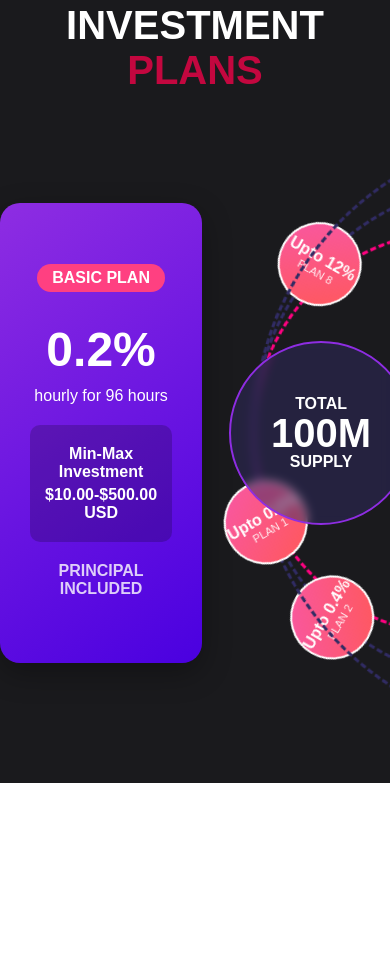
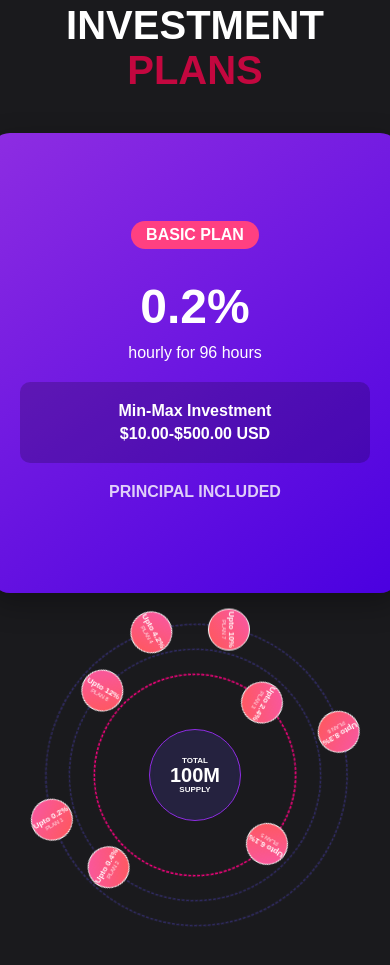
Before and after one commit to Jpisnice/MetaverseWebpage, a website built with Vite: page index.html in a window 390 px wide. Shown: the part 1050-2015 px from the top of the page. Before the commit the page ends 1833 px from the top, so only its background shows below. Built offline with nearby package versions, Linux system fonts and the light colour scheme; animation ran at ten frames a second.

Commit message:
planet section done

```diff
--- a/src/style.css
+++ b/src/style.css
@@ -389,3 +389,32 @@ main {
   width: 600px;
   height: 600px;
 }
+
+@media (max-width: 992px) {
+  .plans-container {
+    flex-direction: column;
+    align-items: center;
+    gap: 2rem;
+  }
+}
+
+@media (max-width: 600px) {
+  .orbits-container {
+    transform: scale(0.8);
+    margin-block: -60px;
+  }
+}
+
+@media (max-width: 480px) {
+  .orbits-container {
+    transform: scale(0.6);
+    margin-block: -120px;
+  }
+}
+
+@media (max-width: 400px) {
+    .orbits-container {
+        transform: scale(0.5);
+        margin-block: -150px;
+    }
+}
```
